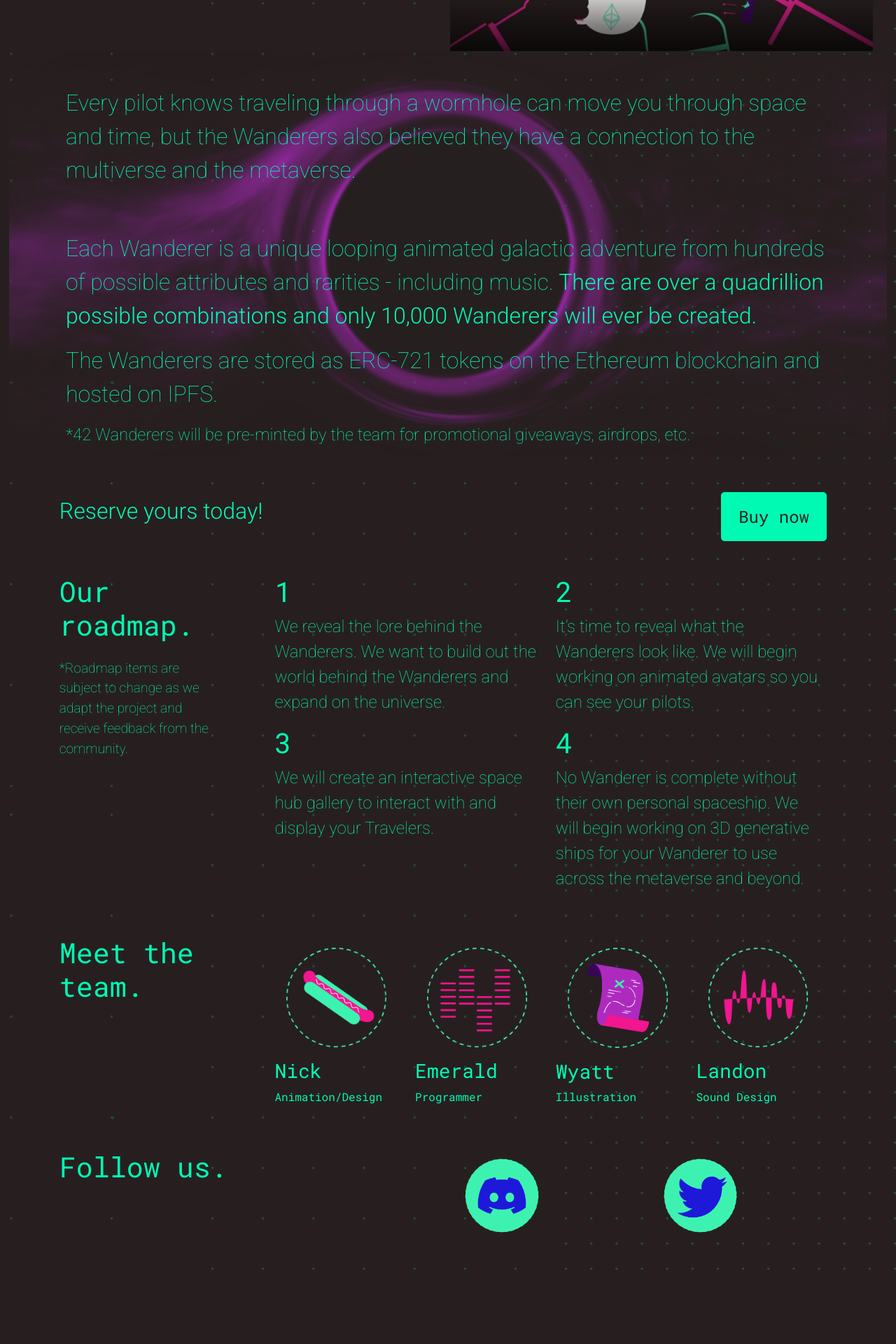
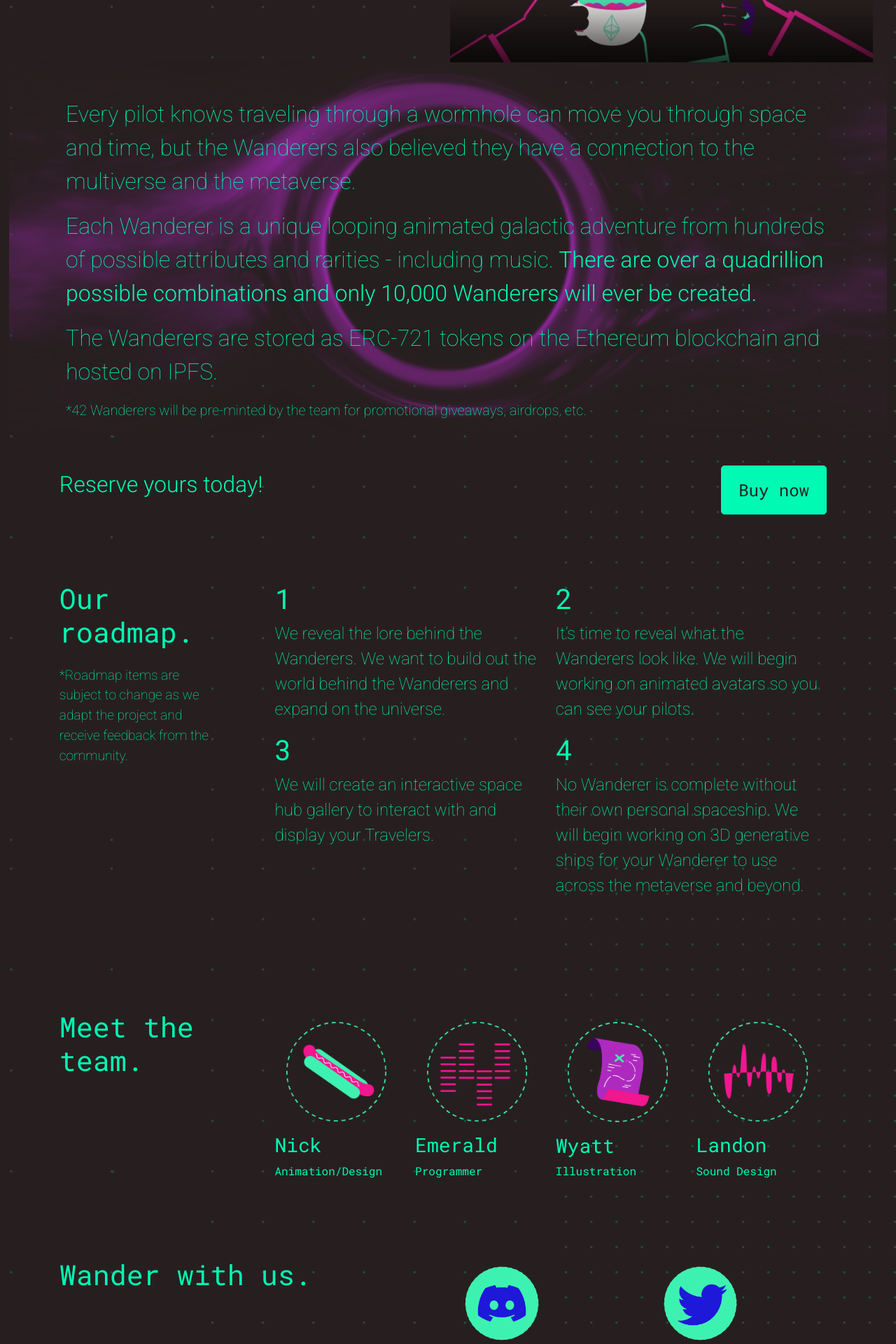
Before and after one commit to wanderers-nft/wanderers, a React (Create React App) app in the folder frontend/: page / in a window 1280 px wide. Shown: the part 580-2500 px from the top of the page at 70% size. Before the commit the page ends 2401 px from the top, so only its background shows below. Built offline with nearby package versions, Linux system fonts and the light colour scheme.

Commit message:
Adjust padding to make button appear

```diff
--- a/frontend/src/About.css
+++ b/frontend/src/About.css
@@ -33,5 +33,5 @@
 }
 
 .smol {
-    font-size: 150% !important;
+    font-size: 125% !important;
 }
--- a/frontend/src/About.tsx
+++ b/frontend/src/About.tsx
@@ -19,16 +19,12 @@ export function About() {
                 <Col>
                     <Container className="wormholeContainer">
                         <Row>
-                            <Col className="mb-5">
+                            <Col>
                                 <p>
                                     Every pilot knows traveling through a wormhole can move you through space and time,
                                     but the Wanderers also believed they have a connection to the multiverse and the
                                     metaverse.
                                 </p>
-                            </Col>
-                        </Row>
-                        <Row>
-                            <Col>
                                 <p>
                                     Each Wanderer is a unique looping animated galactic adventure from hundreds of
                                     possible attributes and rarities - including music. <b>There are over a quadrillion
--- a/frontend/src/Navigation.tsx
+++ b/frontend/src/Navigation.tsx
@@ -3,7 +3,7 @@ import {Col, Container, Row} from "react-bootstrap";
 
 export function Navigation() {
     return (
-        <Container fluid="xxl">
+        <Container fluid="xxl" className="mb-3">
             <Row className="align-items-center">
                 <Col lg={6} md={4}>
                     <h1><Link to="/">WANDERERS</Link></h1>
--- a/frontend/src/Roadmap.tsx
+++ b/frontend/src/Roadmap.tsx
@@ -3,7 +3,7 @@ import "./Roadmap.css"
 
 export function Roadmap() {
     return (
-        <Row className="my-5 m-lg-5 m-md-1">
+        <Row className="my-5 m-lg-5 m-md-1 py-5">
             <Col xl={3}>
                 <Container fluid className="roadmap-banner">
                     <Row className="mb-3">
--- a/frontend/src/SocialMedia.tsx
+++ b/frontend/src/SocialMedia.tsx
@@ -6,9 +6,9 @@ import social_twitter from "./assets/social-twitter.png";
 
 export function SocialMedia() {
     return (
-        <Row className="my-5 m-lg-5 m-md-1">
+        <Row className="my-5 m-lg-5 m-md-1 pt-5">
             <Col xl={6}>
-                <h1>Follow us.</h1>
+                <h1>Wander with us.</h1>
             </Col>
             <Col xl={3} lg={4} md={4} sm={5} xs={6}>
                 <a href="https://discord.gg/8XaURCgFfq">
--- a/frontend/src/Team.tsx
+++ b/frontend/src/Team.tsx
@@ -7,7 +7,7 @@ import "./Team.css";
 
 export function Team() {
     return (
-        <Row className="my-5 m-lg-5 m-md-1">
+        <Row className="my-5 m-lg-5 m-md-1 pt-5">
             <Col xl={3}>
                 <h1>Meet the team.</h1>
             </Col>
```
